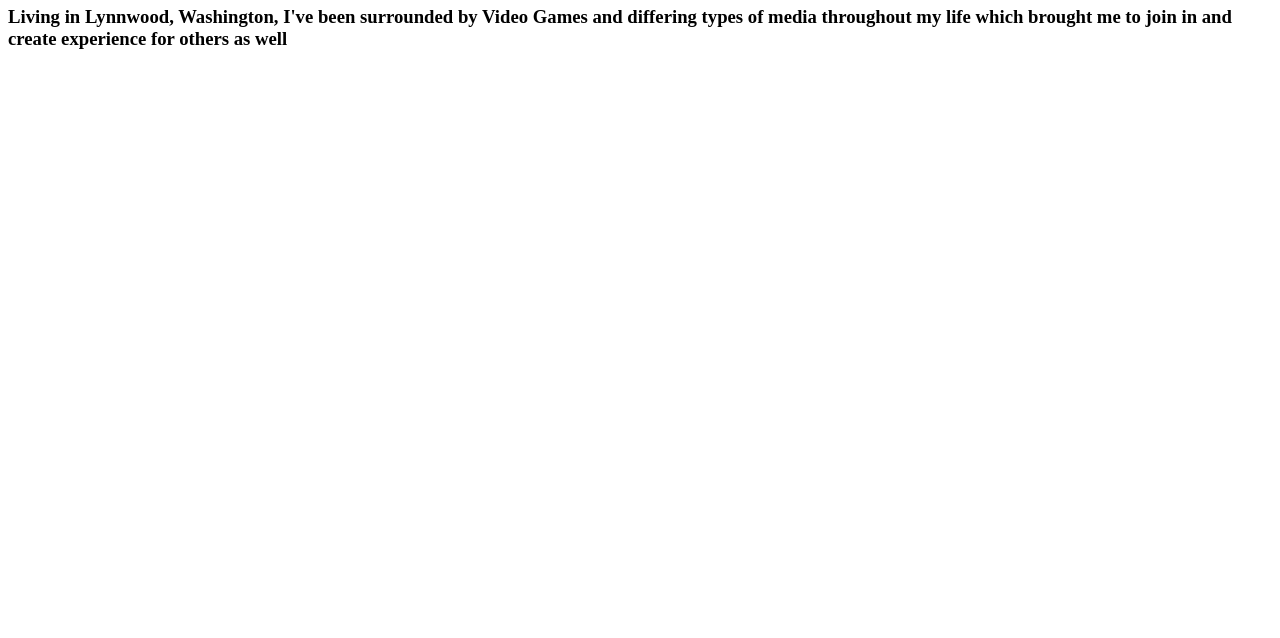
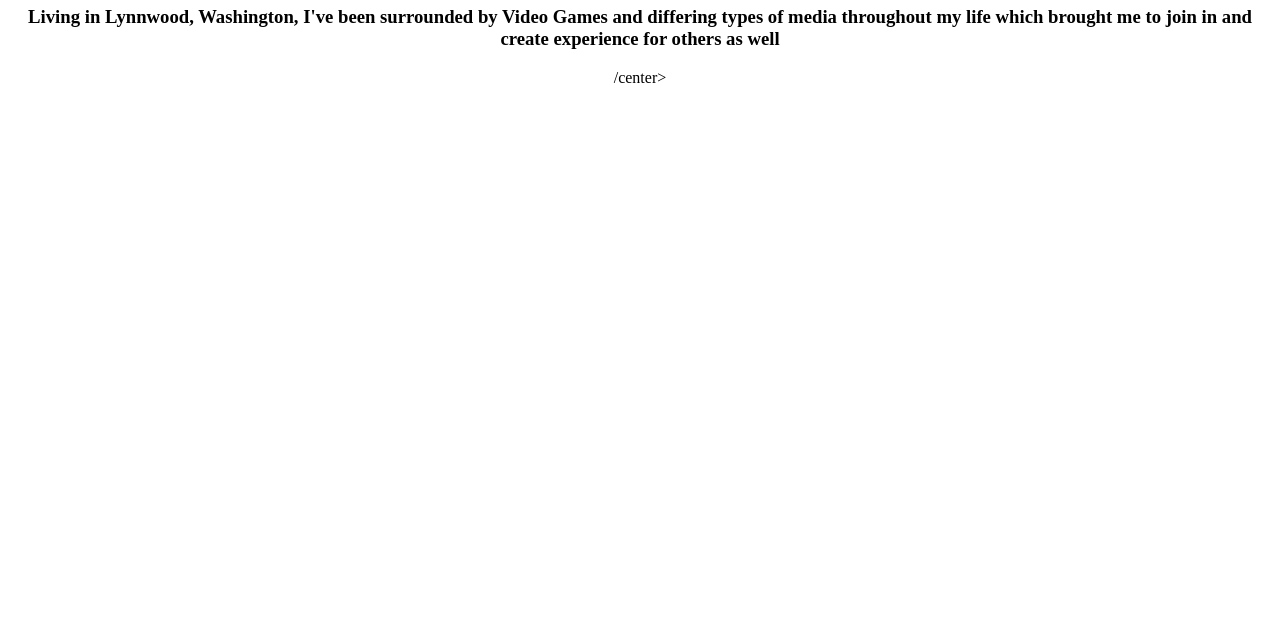
Before and after one commit to Kirukle/Portfolio, a plain HTML site: page index.html in a window 1280 px wide. Shown: the part 162-800 px from the top of the page. Drawn offline with Linux system fonts and the light colour scheme.

Commit message:
Update index.html

```diff
--- a/index.html
+++ b/index.html
@@ -14,8 +14,10 @@
 </head>
 
   <body>
+    <center>
     <h1> About Me
 
     </h1>
     <h3> Living in Lynnwood, Washington, I've been surrounded by Video Games and differing types of media throughout my life which brought me to join in and create experience for others as well</h3>
+  /center>
   </body>
```
